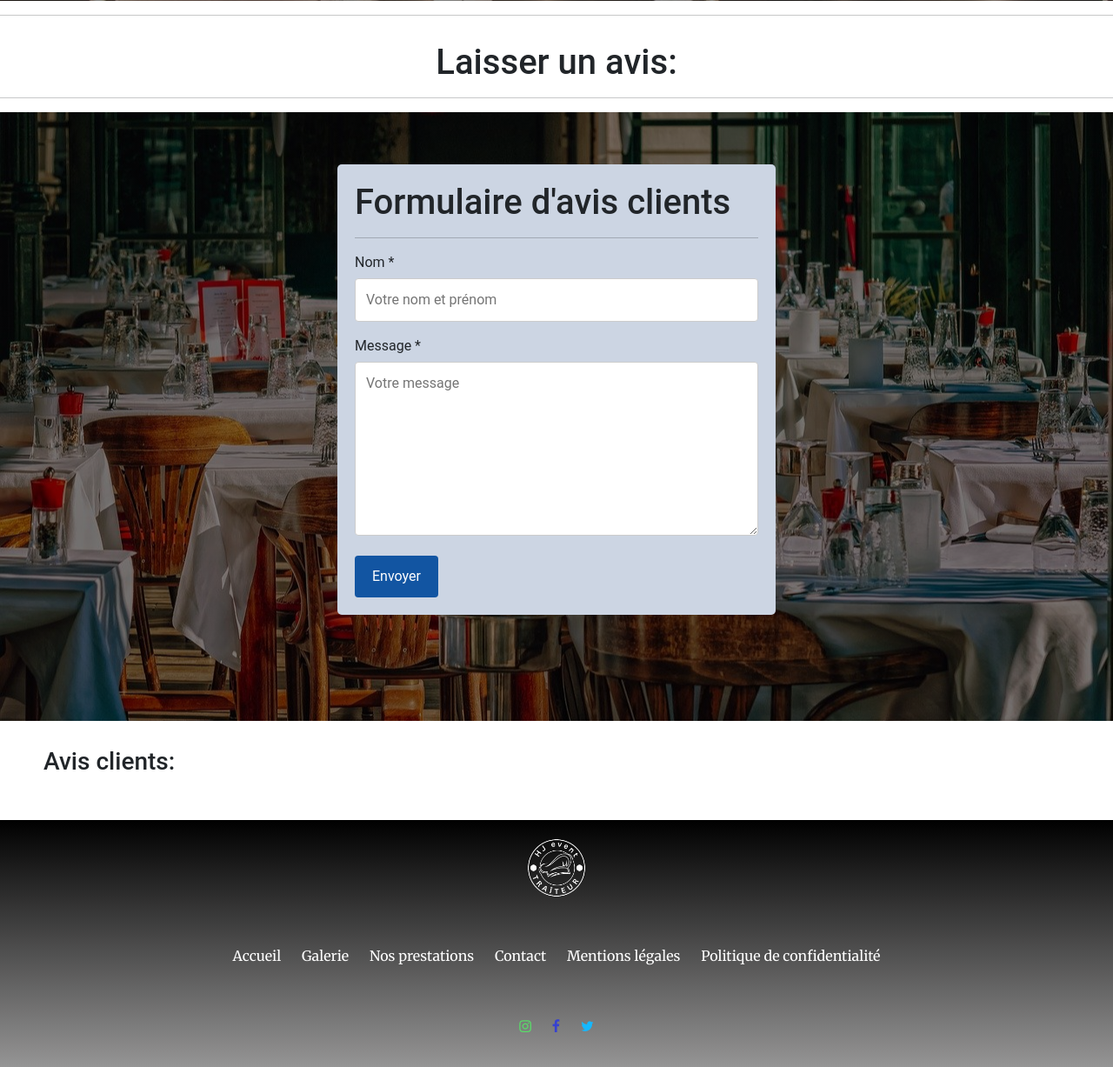
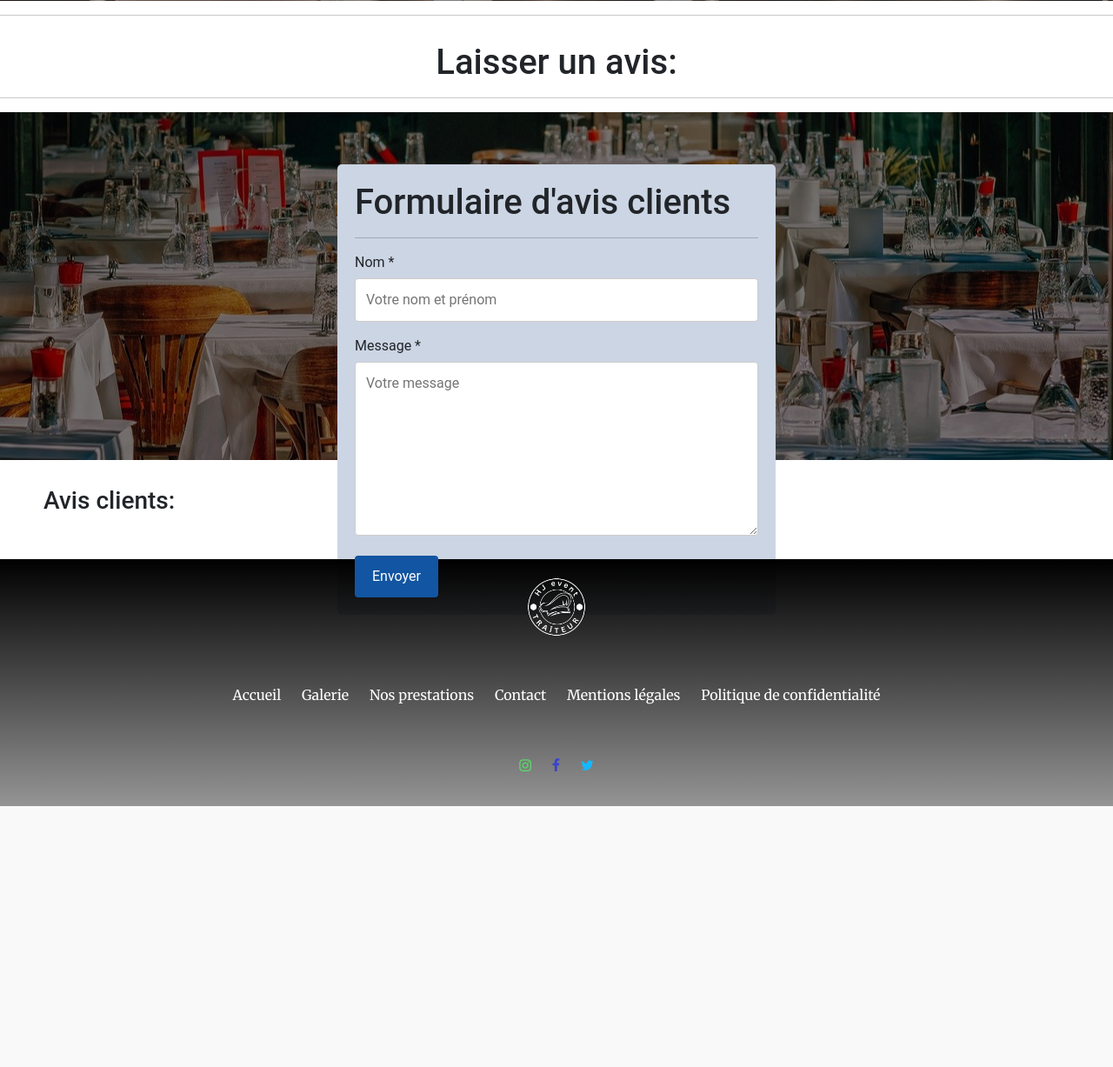
Before and after one commit to hamzajabre/fil-rouge-master2, a PHP site: page /Contact.html in a window 1280 px wide. Shown: the part 1944-3171 px from the top of the page at 87% size. After the commit the page ends 2871 px from the top, so only its background shows below. Run offline with PHP 8.4, Linux system fonts and the light colour scheme; some web fonts are replaced.

Commit message:
Update contact.css

```diff
--- a/assets/css/contact.css
+++ b/assets/css/contact.css
@@ -106,5 +106,5 @@ body {font-family: Arial, Helvetica, sans-serif;
 .avis{
 	background: linear-gradient(rgba(0, 0, 0, 0.5), rgba(0, 0, 0, 0.5)), url('../img/banniere4.jpg') center center fixed no-repeat;
 	background-size: cover;
-	height: 700px;
+	height: 400px;
 }
```
